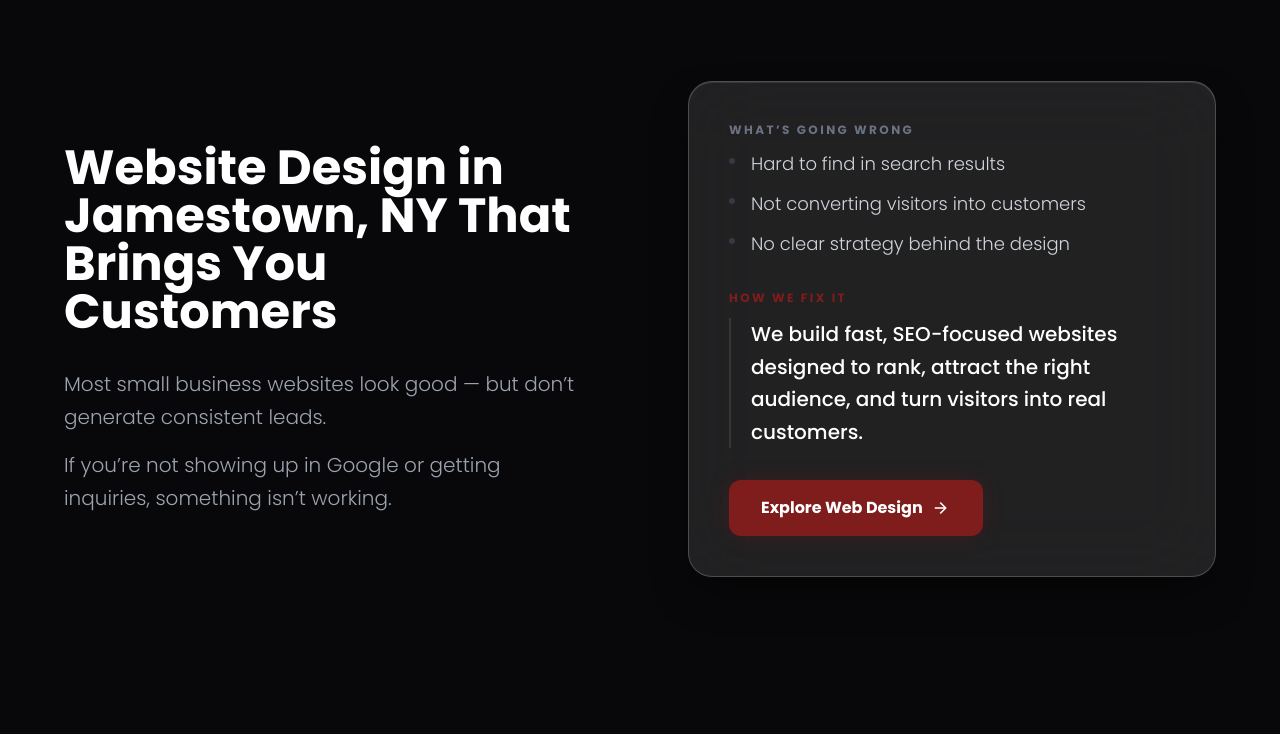
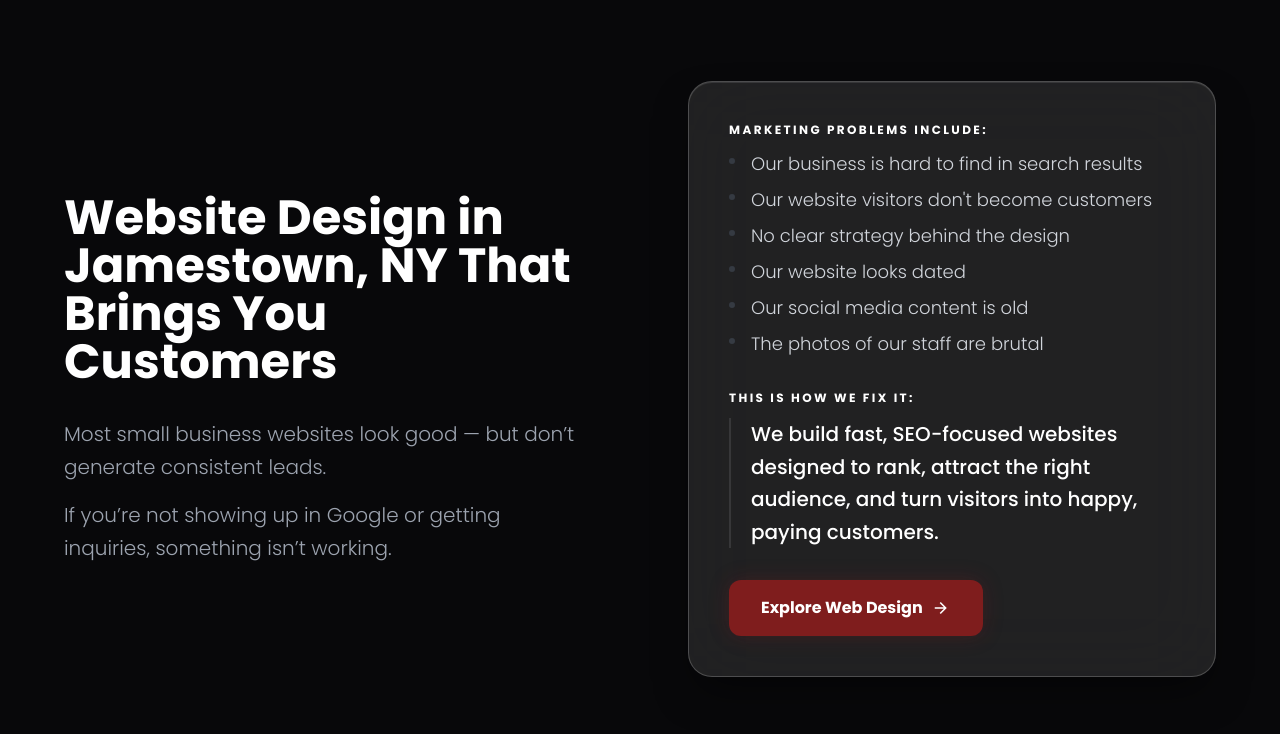
Before and after one commit to rsigler3/click-media-site, a plain HTML site: page index.html in a window 1280 px wide. Shown: the part 880-1614 px from the top of the page. Drawn offline with nearby package versions, Linux system fonts and the light colour scheme; no server answers.

Commit message:
Update index.html

```diff
--- a/index.html
+++ b/index.html
@@ -375,29 +375,41 @@
 
                     <!-- What's Going Wrong -->
                     <div class="mb-8">
-                        <span class="text-gray-500 font-bold uppercase tracking-[0.2em] text-xs mb-3 block">What’s going wrong</span>
-                        <ul class="space-y-3">
+                        <span class="text-white font-bold uppercase tracking-[0.2em] text-xs mb-3 block">MARKETING PROBLEMS INCLUDE:</span>
+                        <ul class="space-y-2">
                             <li class="flex items-start group">
                                 <span class="w-1.5 h-1.5 rounded-full bg-gray-600 mr-4 mt-2 opacity-50 block flex-shrink-0 transition-colors group-hover:bg-[#cf4242]"></span>
-                                <span class="text-lg text-gray-300 font-light">Hard to find in search results</span>
+                                <span class="text-lg text-gray-300 font-light">Our business is hard to find in search results</span>
                             </li>
                             <li class="flex items-start group">
                                 <span class="w-1.5 h-1.5 rounded-full bg-gray-600 mr-4 mt-2 opacity-50 block flex-shrink-0 transition-colors group-hover:bg-[#cf4242]"></span>
-                                <span class="text-lg text-gray-300 font-light">Not converting visitors into customers</span>
+                                <span class="text-lg text-gray-300 font-light">Our website visitors don't become customers</span>
                             </li>
                             <li class="flex items-start group">
                                 <span class="w-1.5 h-1.5 rounded-full bg-gray-600 mr-4 mt-2 opacity-50 block flex-shrink-0 transition-colors group-hover:bg-[#cf4242]"></span>
                                 <span class="text-lg text-gray-300 font-light">No clear strategy behind the design</span>
+                            </li>
+                            <li class="flex items-start group">
+                                <span class="w-1.5 h-1.5 rounded-full bg-gray-600 mr-4 mt-2 opacity-50 block flex-shrink-0 transition-colors group-hover:bg-[#cf4242]"></span>
+                                <span class="text-lg text-gray-300 font-light">Our website looks dated</span>
+                            </li>
+                            <li class="flex items-start group">
+                                <span class="w-1.5 h-1.5 rounded-full bg-gray-600 mr-4 mt-2 opacity-50 block flex-shrink-0 transition-colors group-hover:bg-[#cf4242]"></span>
+                                <span class="text-lg text-gray-300 font-light">Our social media content is old</span>
+                            </li>
+                            <li class="flex items-start group">
+                                <span class="w-1.5 h-1.5 rounded-full bg-gray-600 mr-4 mt-2 opacity-50 block flex-shrink-0 transition-colors group-hover:bg-[#cf4242]"></span>
+                                <span class="text-lg text-gray-300 font-light">The photos of our staff are brutal</span>
                             </li>
                         </ul>
                     </div>
 
                     <!-- How We Fix It -->
                     <div class="mb-8">
-                        <span class="text-primary font-bold uppercase tracking-[0.2em] text-xs mb-3 block">How we fix it</span>
+                        <span class="text-white font-bold uppercase tracking-[0.2em] text-xs mb-3 block">THIS IS HOW WE FIX IT:</span>
                         <div class="pl-5 border-l-2 border-white/10">
                             <p class="text-xl text-white font-medium leading-relaxed">
-                                We build fast, SEO-focused websites designed to rank, attract the right audience, and turn visitors into real customers.
+                                We build fast, SEO-focused websites designed to rank, attract the right audience, and turn visitors into happy, paying customers.
                             </p>
                         </div>
                     </div>
```
